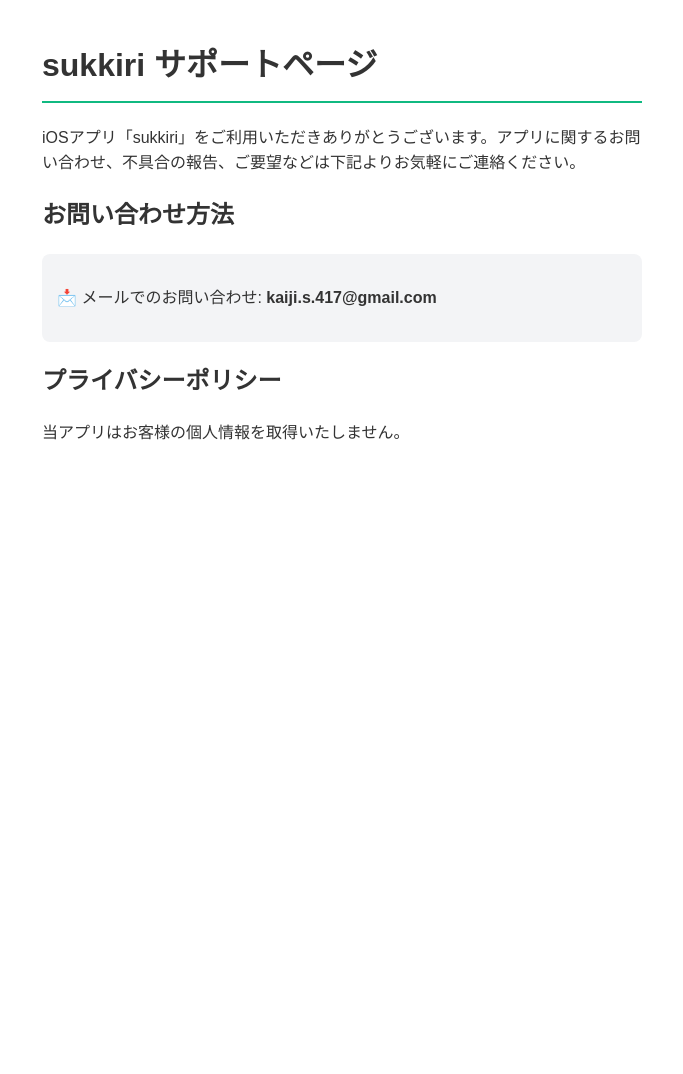
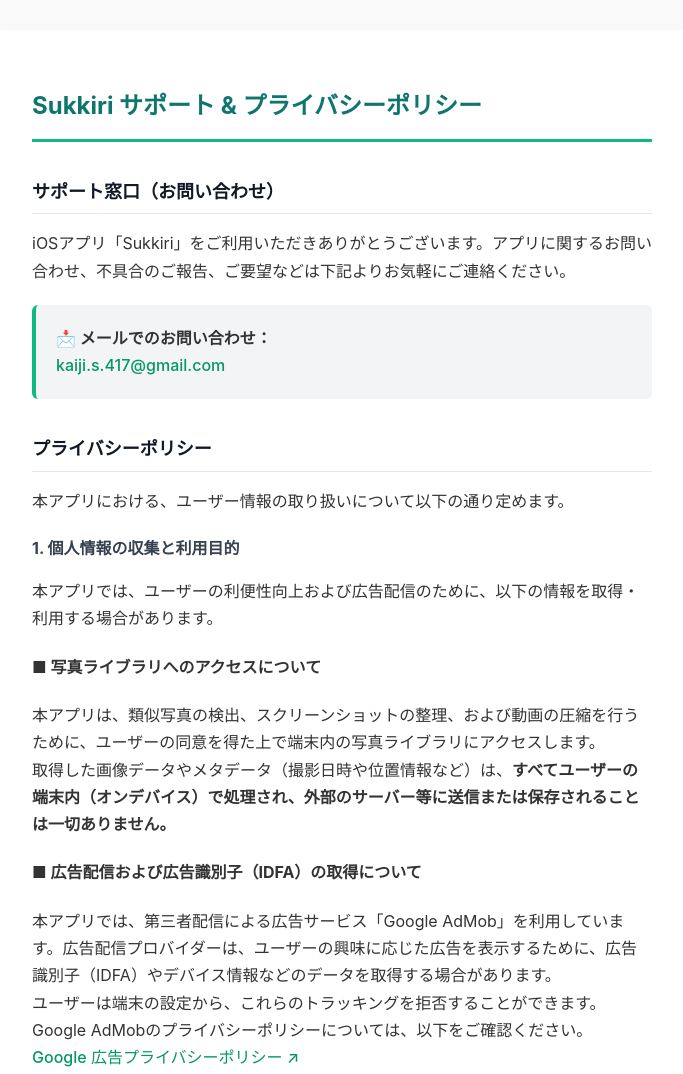
Before and after one commit to kaiji417/sukkiri-support, a plain HTML site: page index.html in a window 1280 px wide. Shown: the top 1074 px of the page, without its empty margins (298-981 px from the left). Before the commit the page ends 800 px from the top, so only its background shows below. Drawn offline with Linux system fonts and the light colour scheme.

Commit message:
Update index.html

```diff
--- a/index.html
+++ b/index.html
@@ -3,23 +3,94 @@
 <head>
     <meta charset="UTF-8">
     <meta name="viewport" content="width=device-width, initial-scale=1.0">
-    <title>sukkiri - サポートページ</title>
+    <title>Sukkiri サポート & プライバシーポリシー</title>
     <style>
-        body { font-family: sans-serif; line-height: 1.6; max-width: 600px; margin: 40px auto; padding: 0 20px; color: #333; }
-        h1 { border-bottom: 2px solid #10b981; padding-bottom: 10px; }
-        .contact { background: #f3f4f6; padding: 15px; border-radius: 8px; }
+        body {
+            font-family: -apple-system, BlinkMacSystemFont, "Segoe UI", Roboto, Helvetica, Arial, sans-serif;
+            line-height: 1.7;
+            color: #333;
+            max-width: 700px;
+            margin: 0 auto;
+            padding: 30px 20px;
+            background-color: #f9f9f9;
+        }
+        .container {
+            background: #fff;
+            padding: 40px;
+            border-radius: 8px;
+            box-shadow: 0 4px 10px rgba(0,0,0,0.05);
+        }
+        h1 {
+            border-bottom: 3px solid #10b981;
+            padding-bottom: 12px;
+            color: #0f766e;
+            font-size: 24px;
+        }
+        h2 {
+            margin-top: 35px;
+            color: #111827;
+            border-bottom: 1px solid #e5e7eb;
+            padding-bottom: 6px;
+            font-size: 18px;
+        }
+        h3 {
+            font-size: 16px;
+            color: #374151;
+            margin-top: 20px;
+        }
+        .contact-box {
+            background-color: #f3f4f6;
+            padding: 20px;
+            border-radius: 6px;
+            margin: 20px 0;
+            border-left: 4px solid #10b981;
+        }
+        a {
+            color: #059669;
+            text-decoration: none;
+            font-weight: 500;
+        }
+        a:hover {
+            text-decoration: underline;
+        }
+        ul {
+            padding-left: 20px;
+        }
     </style>
 </head>
 <body>
-    <h1>sukkiri サポートページ</h1>
-    <p>iOSアプリ「sukkiri」をご利用いただきありがとうございます。アプリに関するお問い合わせ、不具合の報告、ご要望などは下記よりお気軽にご連絡ください。</p>
+    <div class="container">
+        <h1>Sukkiri サポート & プライバシーポリシー</h1>
 
-    <h2>お問い合わせ方法</h2>
-    <div class="contact">
-        <p>📩 メールでのお問い合わせ: <strong>kaiji.s.417@gmail.com</strong></p>
+        <h2>サポート窓口（お問い合わせ）</h2>
+        <p>iOSアプリ「Sukkiri」をご利用いただきありがとうございます。アプリに関するお問い合わせ、不具合のご報告、ご要望などは下記よりお気軽にご連絡ください。</p>
+
+        <div class="contact-box">
+            <strong>📩 メールでのお問い合わせ：</strong><br>
+            <a href="mailto:kaiji.s.417@gmail.com">kaiji.s.417@gmail.com</a>
+        </div>
+
+        <h2>プライバシーポリシー</h2>
+        <p>本アプリにおける、ユーザー情報の取り扱いについて以下の通り定めます。</p>
+
+        <h3>1. 個人情報の収集と利用目的</h3>
+        <p>本アプリでは、ユーザーの利便性向上および広告配信のために、以下の情報を取得・利用する場合があります。</p>
+
+        <h4>■ 写真ライブラリへのアクセスについて</h4>
+        <p>本アプリは、類似写真の検出、スクリーンショットの整理、および動画の圧縮を行うために、ユーザーの同意を得た上で端末内の写真ライブラリにアクセスします。<br>
+        取得した画像データやメタデータ（撮影日時や位置情報など）は、<strong>すべてユーザーの端末内（オンデバイス）で処理され、外部のサーバー等に送信または保存されることは一切ありません。</strong></p>
+
+        <h4>■ 広告配信および広告識別子（IDFA）の取得について</h4>
+        <p>本アプリでは、第三者配信による広告サービス「Google AdMob」を利用しています。広告配信プロバイダーは、ユーザーの興味に応じた広告を表示するために、広告識別子（IDFA）やデバイス情報などのデータを取得する場合があります。<br>
+        ユーザーは端末の設定から、これらのトラッキングを拒否することができます。Google AdMobのプライバシーポリシーについては、以下をご確認ください。<br>
+        <a href="https://policies.google.com/technologies/ads" target="_blank" rel="noopener noreferrer">Google 広告プライバシーポリシー ↗</a></p>
+
+        <h3>2. データの削除について</h3>
+        <p>本アプリは、ユーザーの個人データを外部サーバー等に一切保存しない仕組みとなっています。<br>
+        本アプリを端末からアンインストール（削除）することで、アプリ内のデータは完全に消去されます。</p>
+
+        <h3>3. 免責事項</h3>
+        <p>本アプリの利用によって生じた損害や不利益について、開発者は一切の責任を負いません。本アプリは自己責任においてご利用ください。</p>
     </div>
-
-    <h2>プライバシーポリシー</h2>
-    <p>当アプリはお客様の個人情報を取得いたしません。</p>
 </body>
 </html>
```
